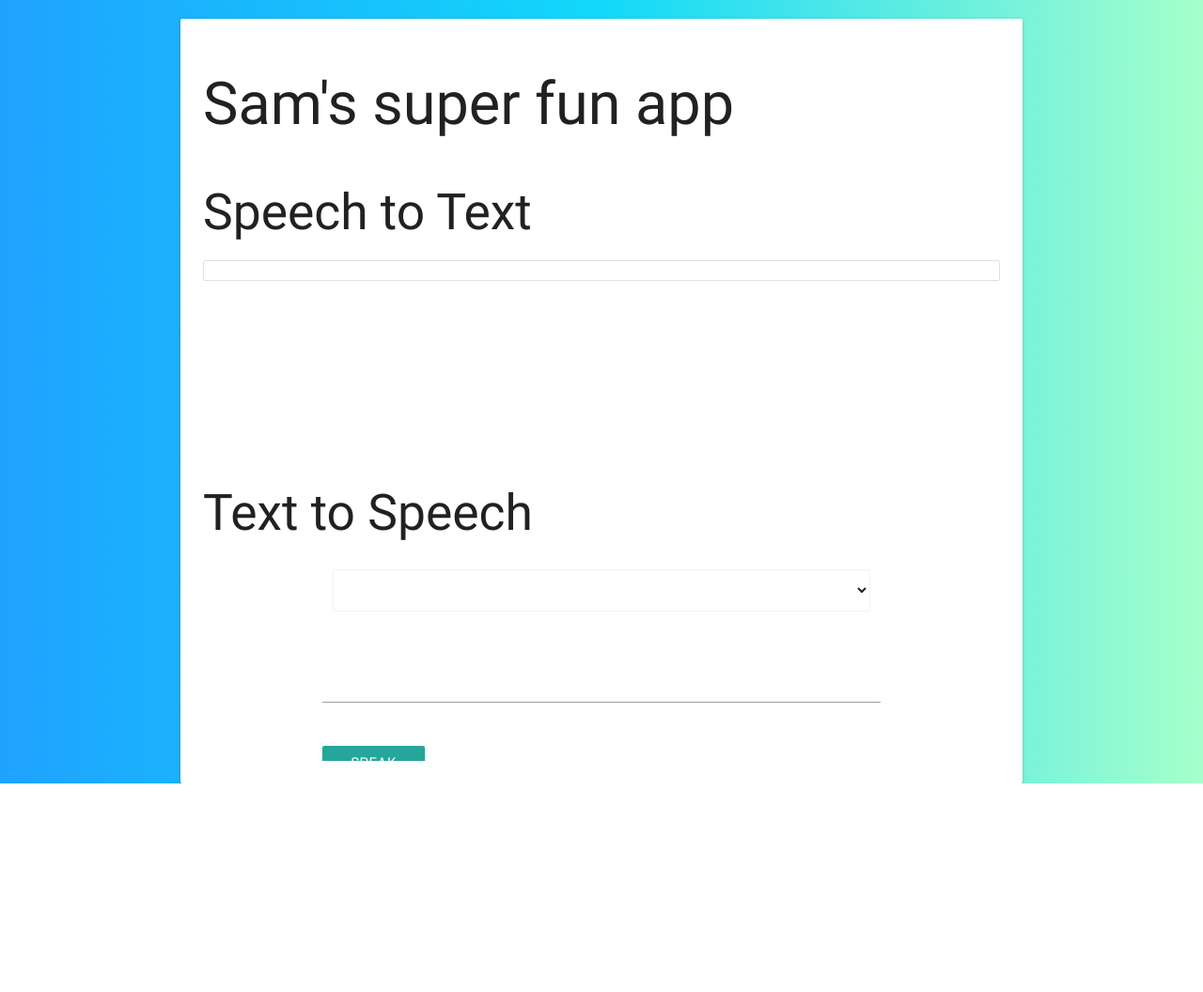
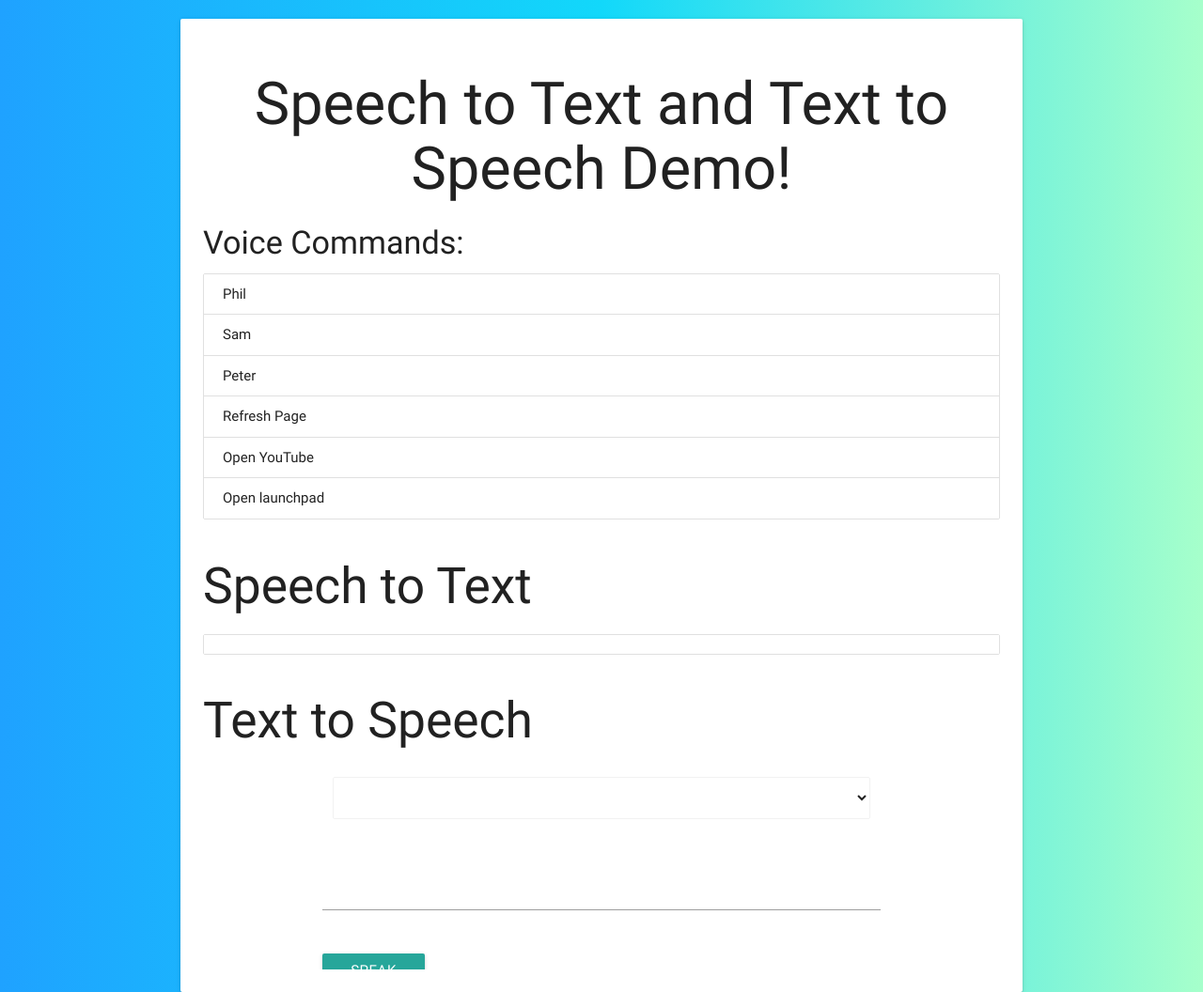
Before and after one commit to hjfitz/accessibility-wrappers, a website: page index.html in a window 1280 px wide. Shown: the whole page at 94% size. Before the commit the page ends 834 px from the top, so only its background shows below. Drawn offline with nearby package versions, Linux system fonts and the light colour scheme.

Commit message:
change css and add list of commands

```diff
--- a/index.html
+++ b/index.html
@@ -12,7 +12,16 @@
     <div class="card">
 
       <div class="card-content">
-          <header class='card-title'><h1>Sam's super fun app</h1></header>
+          <header class='center card-title'><h1>Speech to Text and Text to Speech Demo!</h1></header>
+          <h4>Voice Commands:</h4>
+          <ul class='collection'>
+              <li class='collection-item'>Phil</li>
+              <li class='collection-item'>Sam</li>
+              <li class='collection-item'>Peter</li>
+              <li class='collection-item'>Refresh Page</li>
+              <li class='collection-item'>Open YouTube</li>
+              <li class='collection-item'>Open launchpad</li>
+            </ul>
 
 
           <div class="speechRecog in">
--- a/main.js
+++ b/main.js
@@ -7,9 +7,9 @@ const initRecog = cb => {
     'never going to give you up': () => { return window.open('https://www.youtube.com/watch?v=dQw4w9WgXcQ'); },
     'Never Going to Give You Up': () => { return window.open('https://www.youtube.com/watch?v=dQw4w9WgXcQ'); },
     'Never Gonna Give You Up': () => { return window.open('https://www.youtube.com/watch?v=dQw4w9WgXcQ'); },
-    'Phil': () => { cb('phil is a shit b a')},
-    'Peter': () => { cb('please no')},
-    'Sam': () => { cb('do you want to go to starbucks')}
+    'Phil': () => { cb('Morning scrum guys')},
+    'Peter': () => { cb('Graph QL')},
+    'Sam': () => { cb('Do you want to go to starbucks')}
 
   }
 
--- a/style.css
+++ b/style.css
@@ -18,6 +18,5 @@ textarea:active + label {
 .in {
   flex-grow: 1;
   max-height: 40vh;
-  height: 40vh;
   overflow-y: scroll;
 }
```
